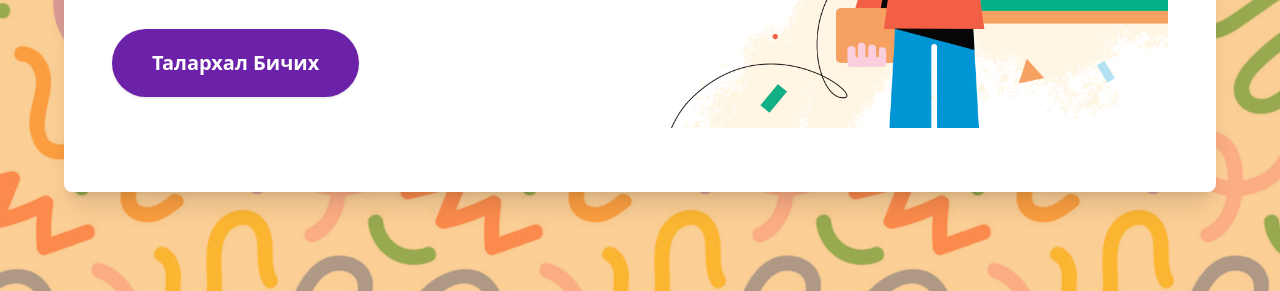
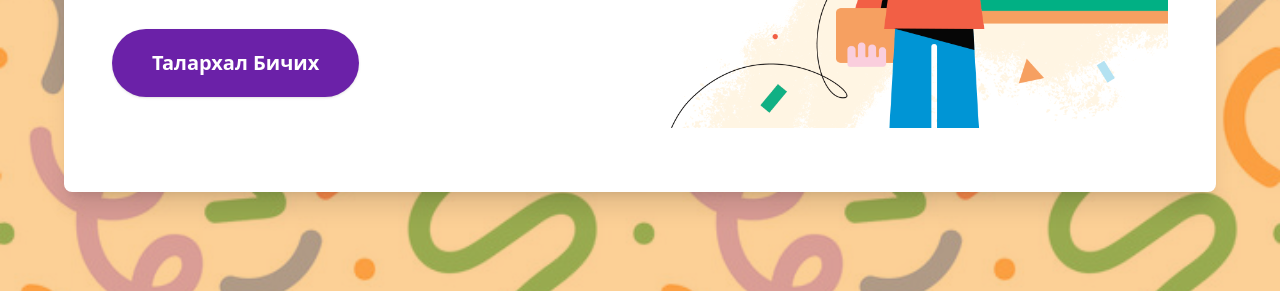
Before and after one commit to Angarag9559/Teacher-Nest, a website: page public/index.html in a window 1280 px wide. Shown: the part 509-800 px from the top of the page. Drawn offline with nearby package versions, Linux system fonts and the light colour scheme.

Commit message:
Update index.html

```diff
--- a/public/index.html
+++ b/public/index.html
@@ -18,7 +18,7 @@
       bottom: 0;
       background-image: url('mainImg/bg\ doodle.jpeg');
       background-repeat: repeat;
-      background-size: 70%;
+      background-size: 100%;
       opacity: 0.4; /* Adjust opacity here */
       z-index: -1; /* Make sure it's behind the content */
     }
```
